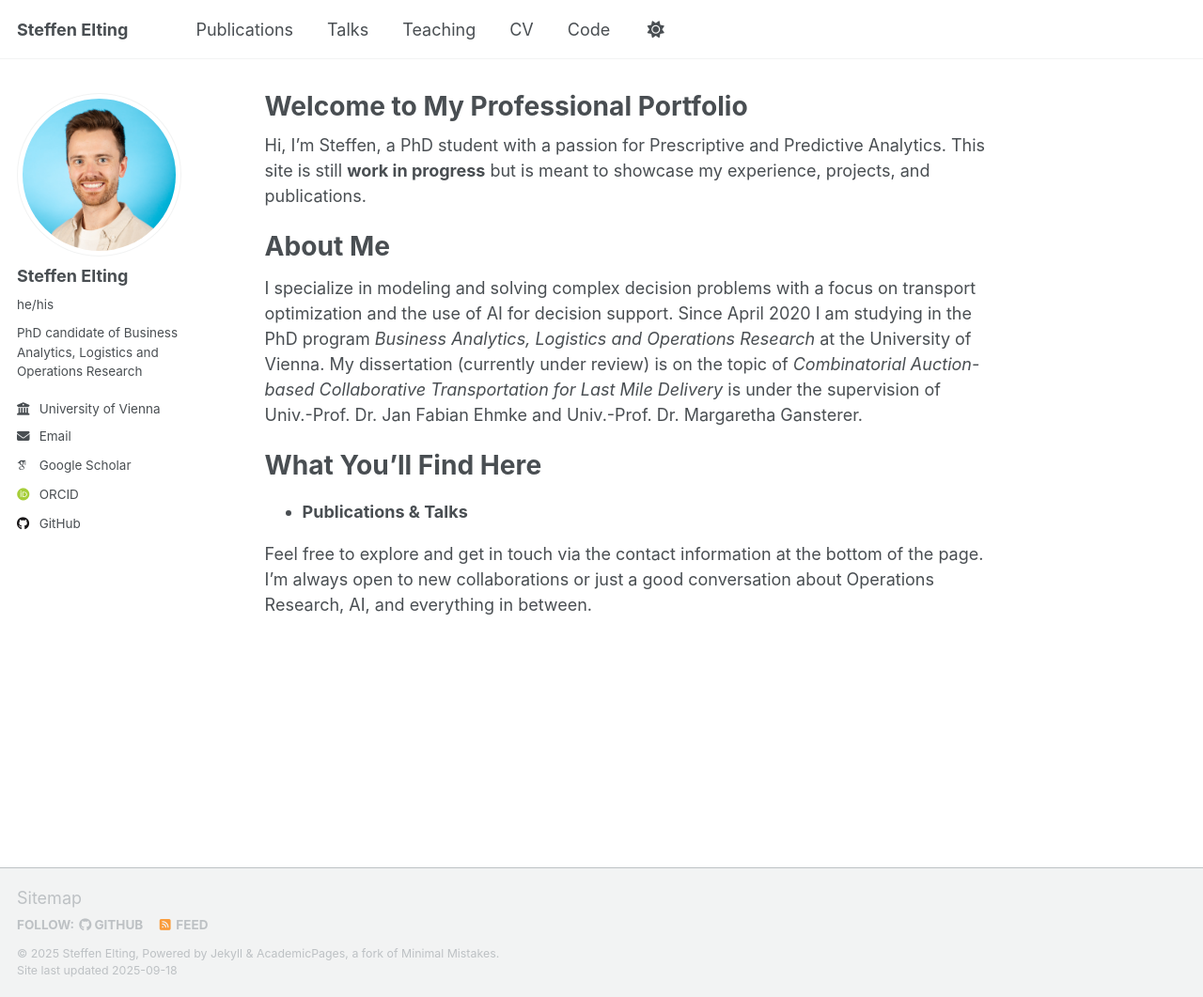
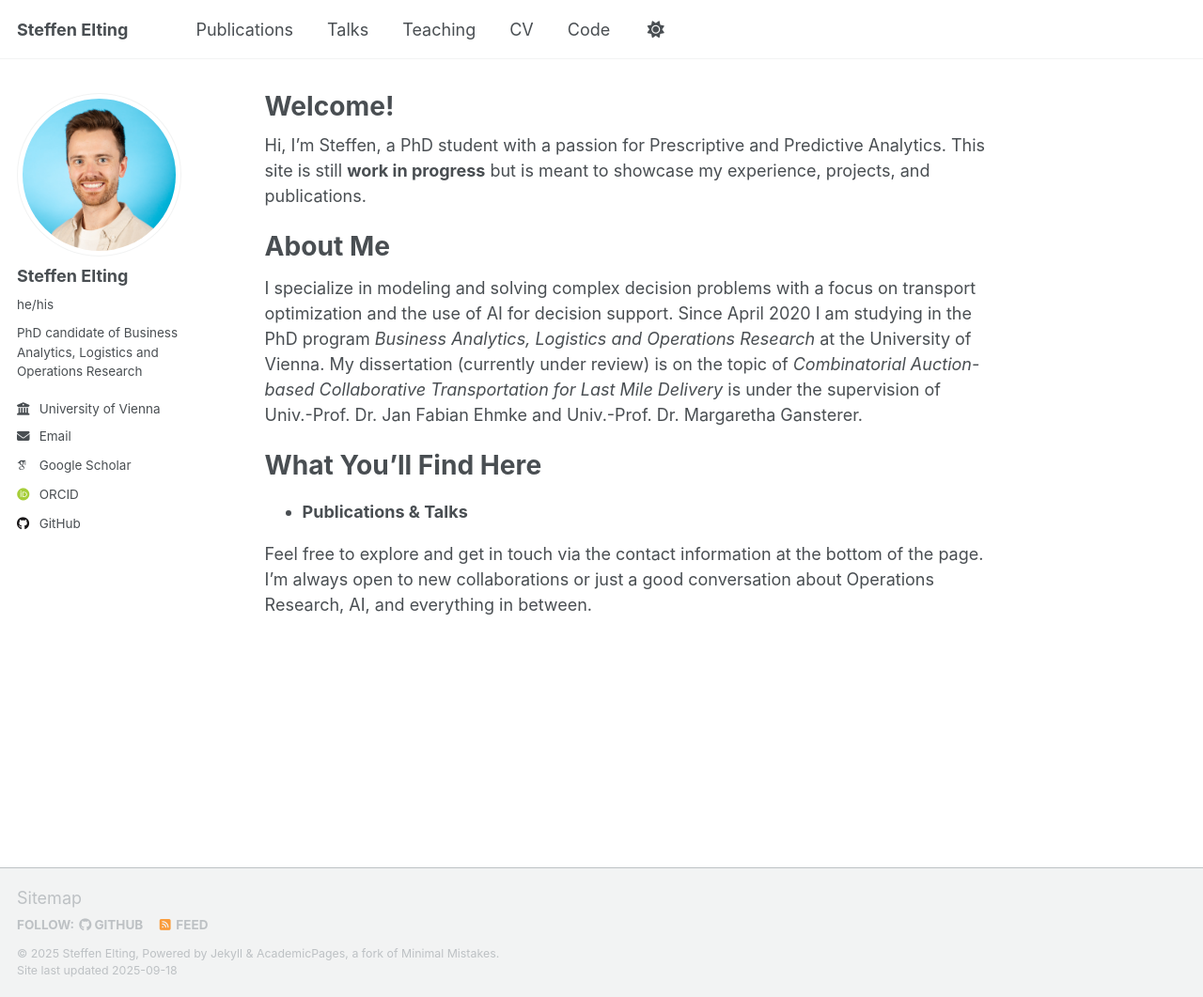
Before and after one commit to selting/selting.github.io, a Jekyll site: the page built from _pages/about.md, in a window 1280 px wide and 1061 px high. Shown: the whole window at 94% size. Built offline with Jekyll 4.4.1, drawn with Linux system fonts in a browser that asks for light colours; some web fonts are replaced; a script that is not in the unit is left out.

Commit message:
change about.md title

```diff
--- a/_pages/about.md
+++ b/_pages/about.md
@@ -1,6 +1,6 @@
 ---
 permalink: /
-title: "Welcome to My Professional Portfolio"
+title: "Welcome!"
 author_profile: true
 redirect_from:
   - /about/
```
